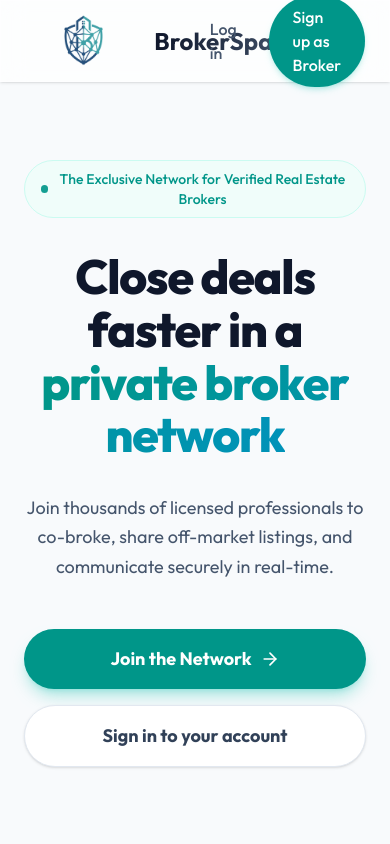
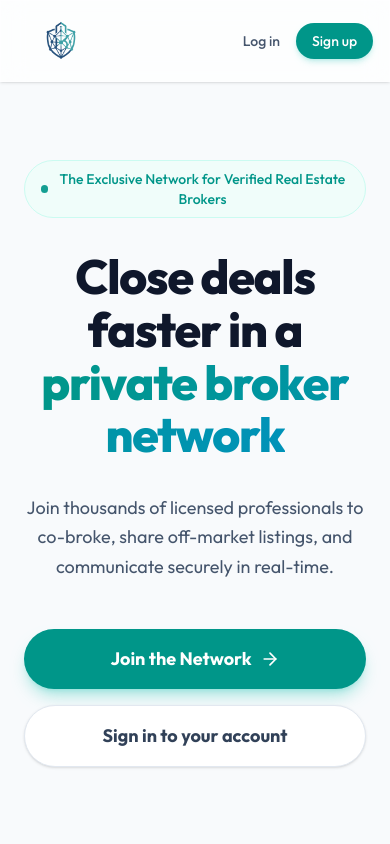
Before and after one commit to Shin-zuo/BrokerSpace, a Next.js app: page / in a window 390 px wide. Shown: the top 844 px of the page. Built offline with nearby package versions, Linux system fonts and the light colour scheme.

Commit message:
feat: add marketing landing page with hero and feature sections

```diff
--- a/src/app/page.tsx
+++ b/src/app/page.tsx
@@ -7,17 +7,17 @@ export default function MarketingPage() {
     <div className="min-h-screen bg-slate-50 flex flex-col">
       {/* Navigation */}
       <nav className="fixed w-full z-50 glass-panel border-b border-white/50 bg-white/70 backdrop-blur-xl">
-        <div className="max-w-7xl mx-auto px-6 h-20 flex items-center justify-between">
-          <div className="flex items-center gap-3">
-            <img src="/brokerSpace.png" alt="BrokerSpace Logo" className="h-16 w-auto object-contain" />
-            <span className="text-2xl font-bold bg-gradient-to-r from-slate-900 to-slate-600 bg-clip-text text-transparent">BrokerSpace</span>
+        <div className="max-w-7xl mx-auto px-4 sm:px-6 h-20 flex items-center justify-between">
+          <div className="flex items-center gap-2 sm:gap-3 shrink-0">
+            <img src="/brokerSpace.png" alt="BrokerSpace Logo" className="h-12 sm:h-16 w-auto object-contain" />
+            <span className="text-xl sm:text-2xl font-bold bg-gradient-to-r from-slate-900 to-slate-600 bg-clip-text text-transparent hidden sm:block">BrokerSpace</span>
           </div>
-          <div className="flex items-center gap-4">
-            <Link href="/login" className="text-slate-600 hover:text-slate-900 font-medium px-4 py-2 transition-colors">
+          <div className="flex items-center gap-2 sm:gap-4">
+            <Link href="/login" className="text-slate-600 hover:text-slate-900 font-medium px-2 sm:px-4 py-2 transition-colors text-sm sm:text-base">
               Log in
             </Link>
-            <Link href="/signup" className="bg-teal-600 hover:bg-teal-700 text-white font-medium px-6 py-2.5 rounded-full shadow-md shadow-teal-500/20 transition-all">
-              Sign up as Broker
+            <Link href="/signup" className="bg-teal-600 hover:bg-teal-700 text-white font-medium px-4 sm:px-6 py-2 sm:py-2.5 rounded-full shadow-md shadow-teal-500/20 transition-all text-sm sm:text-base whitespace-nowrap">
+              Sign up <span className="hidden sm:inline">as Broker</span>
             </Link>
           </div>
         </div>
```
